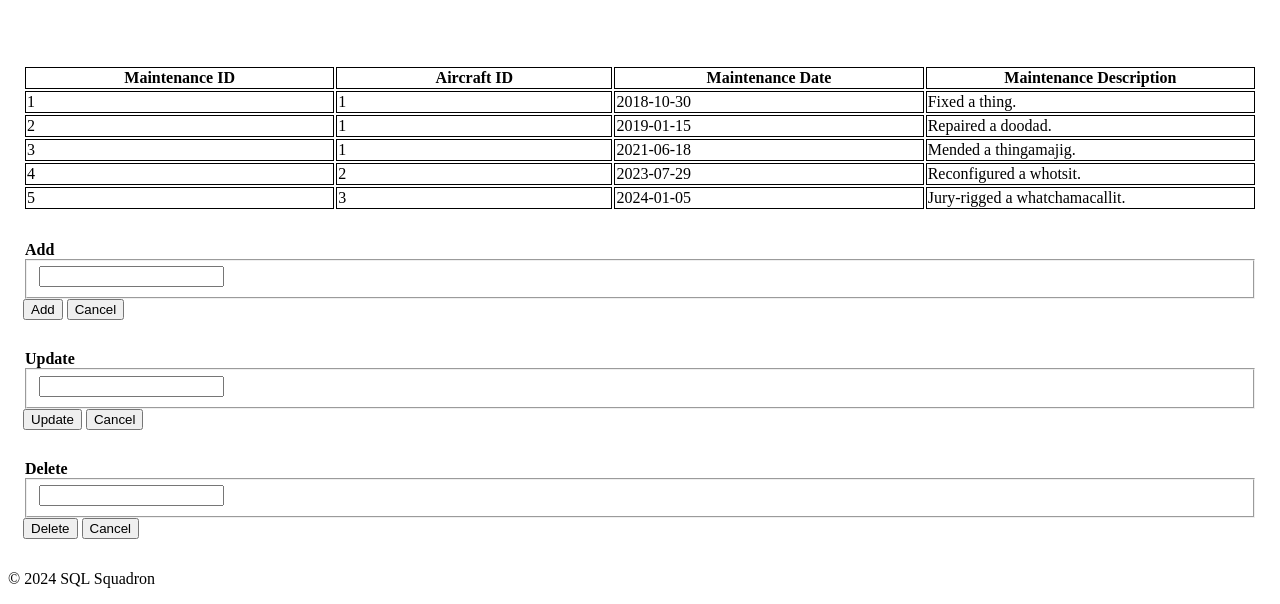
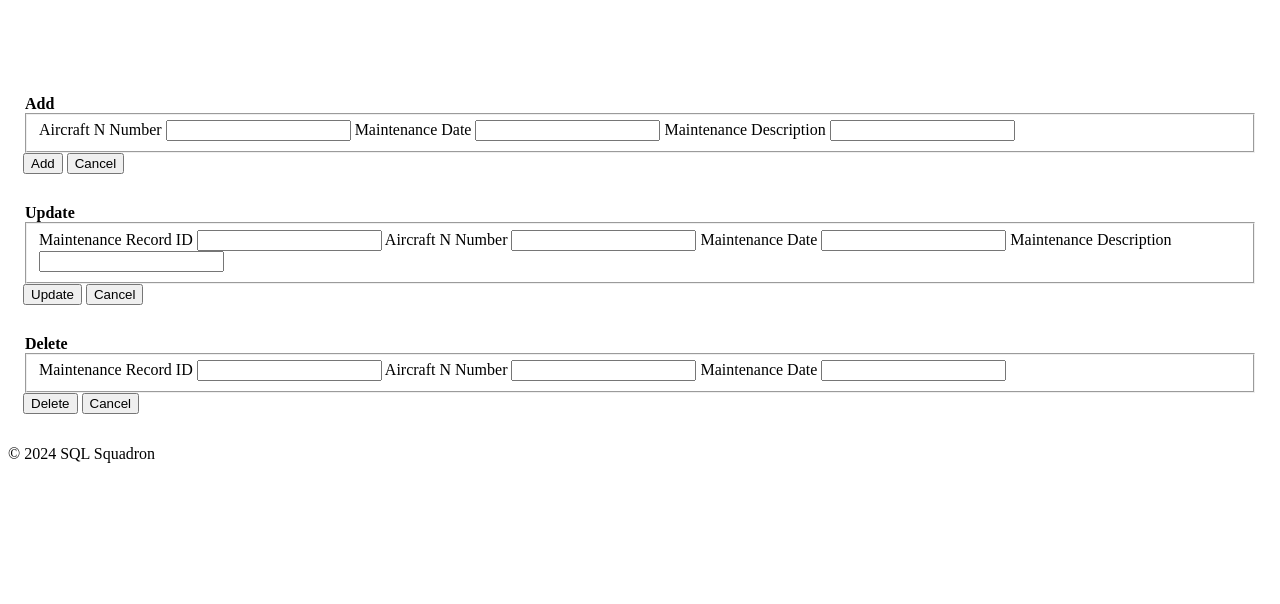
Before and after one commit to emburyj/Airworthiness_Database, a Flask app: template templates/Maintenance_Records.html in a window 1280 px wide. Shown: the part 243-847 px from the top of the page. After the commit the page ends 706 px from the top, so only its background shows below. Run offline with Flask 3, Linux system fonts and the light colour scheme; the template is opened without the code that fills it, so the values that code supplies are empty; some libraries are stand-ins or nearby versions.

Commit message:
updated template files to use for loops to instatiate data; added keys to table data and forms

```diff
--- a/app.py
+++ b/app.py
@@ -52,14 +52,14 @@ def Airworthiness_Directives():
 
 @app.route('/Registered_Aircraft')
 def Registered_Aircraft():
-    entities = ["Aircraft ID", "N Number", "Owner Name", "Model Name", "Current Status"]
+    entities = ["Aircraft ID", "N Number", "Owner ID","Owner Name", "Model ID","Model Name", "Current Status"]
     data = {
             "Owners": ["Josh Embury", "Ian Bubier", "United Airlines", "Alaska Airlines"],
             "Models": ["737-8", "737-9", "A320-214", "E1000"],
             "Aircraft": [
-                        {"ID": 1, "Number": "N921AK", "Owner": "Josh Embury", "Model": "737-9", "Status": "Grounded for Maintenance"},
-                        {"ID": 2, "Number": "N200MR", "Owner": "Ian Bubier", "Model": "E1000", "Status": "In-Service"},
-                        {"ID": 3, "Number": "N291BT", "Owner": "Alaska Airlines", "Model": "737-9", "Status": "Pending Maintenance"},
+                        {"ID": 1, "Number": "N921AK", "OID": 1,"Owner": "Josh Embury", "MID": 2, "Model": "737-9", "Status": "Grounded for Maintenance"},
+                        {"ID": 2, "Number": "N200MR", "OID": 2,"Owner": "Ian Bubier", "MID": 4, "Model": "E1000", "Status": "In-Service"},
+                        {"ID": 3, "Number": "N291BT", "OID": 4,"Owner": "Alaska Airlines", "MID": 2, "Model": "737-9", "Status": "Pending Maintenance"},
                         ]
             }
     return render_template("Registered_Aircraft.html",entities=entities, data=data, page_name="Registered Aircraft")
@@ -89,14 +89,14 @@ def Aircraft_Owners():
 
 @app.route('/Maintenance_Records')
 def Maintenance_Records():
-    entities = ["Maintenance ID", "Aircraft ID", "Maintenance Date"]
+    entities = ["Maintenance ID", "Aircraft ID", "Maintenance Date", "Maintenance Description"]
 
     data = [
-            {"MID": 1, "AID": 1, "Date": "2018-10-30"},
-            {"MID": 2, "AID": 1, "Date": "2019-01-15"},
-            {"MID": 3, "AID": 1, "Date": "2021-06-18"},
-            {"MID": 4, "AID": 2, "Date": "2023-07-29"},
-            {"MID": 5, "AID": 3, "Date": "2024-01-05"}
+            {"MID": 1, "AID": 1, "Date": "2018-10-30", "Description": "Fixed a thing."},
+            {"MID": 2, "AID": 1, "Date": "2019-01-15", "Description": "Repaired a doodad."},
+            {"MID": 3, "AID": 1, "Date": "2021-06-18", "Description": "Mended a thingamajig."},
+            {"MID": 4, "AID": 2, "Date": "2023-07-29", "Description": "Reconfigured a whotsit."},
+            {"MID": 5, "AID": 3, "Date": "2024-01-05", "Description": "Jury-rigged a whatchamacallit."}
             ]
 
     return render_template("Maintenance_Records.html", entities=entities, data=data, page_name="Maintenance Records")
--- a/templates/Airworthiness_Directives.html
+++ b/templates/Airworthiness_Directives.html
@@ -45,6 +45,8 @@
 <form method="POST">
     <legend><strong>Update {{ page_name }}</strong></legend>
     <fieldset>
+        <label>AD ID</label>
+        <input type="text" name="ADID">
         <label>AD Number</label>
         <input type="text" name="DirectiveNumber">
         <label>AD Description</label>
@@ -62,6 +64,8 @@
 <form method="POST">
     <legend><strong>Delete {{ page_name }}</strong></legend>
     <fieldset>
+        <label>AD ID</label>
+        <input type="text" name="ADID">
         <label>AD Number</label>
         <input type="text" name="DirectiveNumber">
     </fieldset>
--- a/templates/Maintenance_Records.html
+++ b/templates/Maintenance_Records.html
@@ -7,41 +7,18 @@
 <table>
     <tbody>
         <tr>
-            <th>Maintenance ID</th>
-            <th>Aircraft ID</th>
-            <th>Maintenance Date</th>
-            <th>Maintenance Description</th>
+            {% for entity in entities %}
+                <th>{{ entity }}</th>
+            {% endfor %}
         </tr>
+        {% for record in data %}
         <tr>
-            <td>1</td>
-            <td>1</td>
-            <td>2018-10-30</td>
-            <td>Fixed a thing.</td>
+            <td>{{ record.AID }}</td>
+            <td>{{ record.MID }}</td>
+            <td>{{ record.Date }}</td>
+            <td>{{ record.Description }}</td>
         </tr>
-        <tr>
-            <td>2</td>
-            <td>1</td>
-            <td>2019-01-15</td>
-            <td>Repaired a doodad.</td>
-        </tr>
-        <tr>
-            <td>3</td>
-            <td>1</td>
-            <td>2021-06-18</td>
-            <td>Mended a thingamajig.</td>
-        </tr>
-        <tr>
-            <td>4</td>
-            <td>2</td>
-            <td>2023-07-29</td>
-            <td>Reconfigured a whotsit.</td>
-        </tr>
-        <tr>
-            <td>5</td>
-            <td>3</td>
-            <td>2024-01-05</td>
-            <td>Jury-rigged a whatchamacallit.</td>
-        </tr>
+        {% endfor %}
     </tbody>
 </table>
 
@@ -51,8 +28,12 @@
 <form method="POST">
     <legend><strong>Add {{ page_name }}</strong></legend>
     <fieldset>
-        <label></label>
-        <input type="" name="">
+        <label>Aircraft N Number</label>
+        <input type="text" name="NNumber">
+        <label>Maintenance Date</label>
+        <input type="text" name="RecordDate">
+        <label>Maintenance Description</label>
+        <input type="text" name="RecordDescription">
     </fieldset>
     <input class="btn" type="submit" id="NewRecord" value="Add">
     <input class="btn" type="button" value="Cancel">
@@ -63,8 +44,14 @@
 <form method="POST">
     <legend><strong>Update {{ page_name }}</strong></legend>
     <fieldset>
-        <label></label>
-        <input type="" name="">
+        <label>Maintenance Record ID</label>
+        <input type="text" name="RecordID">
+        <label>Aircraft N Number</label>
+        <input type="text" name="NNumber">
+        <label>Maintenance Date</label>
+        <input type="text" name="RecordDate">
+        <label>Maintenance Description</label>
+        <input type="text" name="RecordDescription">
     </fieldset>
     <input class="btn" type="submit" id="UpdateRecord" value="Update">
     <input class="btn" type="button" value="Cancel">
@@ -75,8 +62,12 @@
 <form method="POST">
     <legend><strong>Delete {{ page_name }}</strong></legend>
     <fieldset>
-        <label></label>
-        <input type="" name="">
+        <label>Maintenance Record ID</label>
+        <input type="text" name="RecordID">
+        <label>Aircraft N Number</label>
+        <input type="text" name="NNumber">
+        <label>Maintenance Date</label>
+        <input type="text" name="RecordDate">
     </fieldset>
     <input class="btn" type="submit" id="DeleteRecord" value="Delete">
     <input class="btn" type="button" value="Cancel">
--- a/templates/Registered_Aircraft.html
+++ b/templates/Registered_Aircraft.html
@@ -15,7 +15,9 @@
         <tr>
             <td>{{ aircraft.ID }}</td>
             <td>{{ aircraft.Number }}</td>
+            <td>{{ aircraft.OID }}</td>
             <td>{{ aircraft.Owner }}</td>
+            <td>{{ aircraft.MID }}</td>
             <td>{{ aircraft.Model }}</td>
             <td>{{ aircraft.Status }}</td>
         </tr>
@@ -55,6 +57,8 @@
 <form method="POST">
     <legend><strong>Update {{ page_name }}</strong></legend>
     <fieldset>
+        <label>Aircraft ID</label>
+        <input type="text" name="AircraftID">
         <label>N Number</label>
         <input type="text" name="NNumber">
         <label>Aircraft Owner</label>
@@ -81,6 +85,8 @@
 <form method="POST">
     <legend><strong>Delete {{ page_name }}</strong></legend>
     <fieldset>
+        <label>Aircraft ID</label>
+        <input type="text" name="AircraftID">
         <label>N Number</label>
         <input type="text" name="NNumber">
     </fieldset>
```
Also changed, not shown: templates/Aircraft_Models.html (+12 -20 lines), templates/Aircraft_Owners.html (+12 -21 lines).
